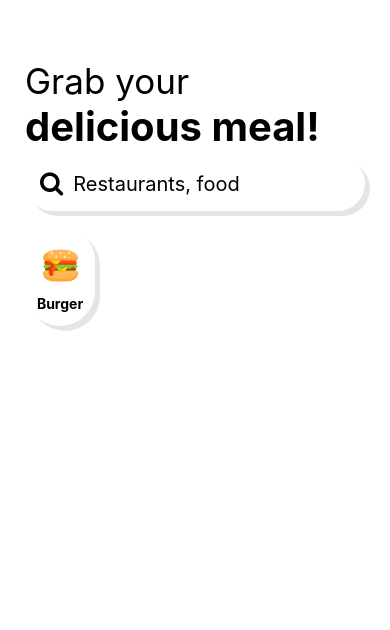
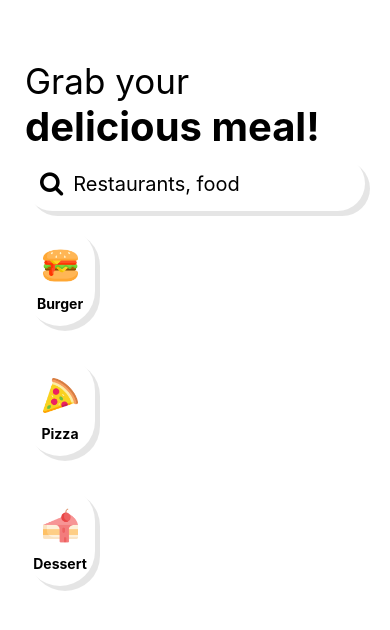
Before and after one commit to aleksandracodes/restaurants-search, a React Native app: screen / in a window 390 px wide. Shown: the top 630 px of the page. Built offline with nearby package versions, Linux system fonts and the light colour scheme.

Commit message:
Reusing components with props

```diff
--- a/App.js
+++ b/App.js
@@ -9,7 +9,9 @@ export default function App() {
     <View style={styles.container}>
       <Header />
       <Search />
-      <CategoryItem />
+      <CategoryItem name="Burger" imageUrl={require('./src/assets/images/burger.png')} />
+      <CategoryItem name="Pizza" imageUrl={require('./src/assets/images/pizza.png')} />
+      <CategoryItem name="Dessert" imageUrl={require('./src/assets/images/cake.png')} />
       <StatusBar style='auto' />
     </View>
   );
--- a/src/components/CategoryItem.js
+++ b/src/components/CategoryItem.js
@@ -1,16 +1,16 @@
 import { StyleSheet, Image, Text, View } from 'react-native';
 import { elevation } from '../common/styles'
 
-export default function CategoryItem() {
+export default function CategoryItem({ name, imageUrl }) {
     return (
         <View style={[styles.container, styles.elevation]}>
             <View style={styles.imageContainer}>
                 <Image
-                source={require('../assets/images/burger.png')}
+                source={imageUrl}
                 style={styles.image}
             />
             </View>
-            <Text style={styles.header}>Burger</Text>
+            <Text style={styles.header}>{name}</Text>
         </View>
     )
 }
```
